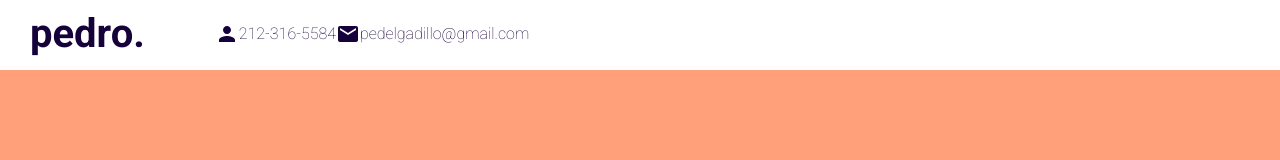
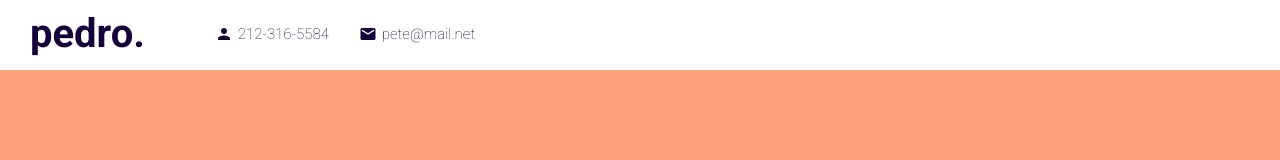
Before and after one commit to PeteDillo/React-Portfolio, a React (Create React App) app: page / in a window 1280 px wide. Shown: the top 160 px of the page. Built offline with nearby package versions, Linux system fonts and the light colour scheme.

Commit message:
fixed an issue with the top bar.

```diff
--- a/src/components/Topbar/Topbar.jsx
+++ b/src/components/Topbar/Topbar.jsx
@@ -5,17 +5,19 @@ export default function topbar() {
         <div className="topbar">
             <div className='wrapper'>
                 <div className="left">
-                    <a href="#intro"className='logo'>pedro.</a>
+                    <a href="#intro"className='logo'>
+                        pedro.
+                    </a>
                     <div className="itemContainer">
                     <Person className="icon"/>
-                    <span>
-                        212-316-5584
-                    </span>
+                    <span>212-316-5584</span>
                     </div>
+                    <div className="itemContainer">
                     <Mail className="icon" />
                     <span>
-                        pedelgadillo@gmail.com
+                        pete@mail.net
                     </span>
+                </div>
                 </div>
                 <div className="right">
 
--- a/src/components/Topbar/topbar.scss
+++ b/src/components/Topbar/topbar.scss
@@ -1,26 +1,26 @@
 @import "../../global.scss";
 
-.topbar{
+.topbar {
     width: 100%;
     height: 70px;
     background-color: white;
     color: $mainColor;
     position: fixed;
     top: 0;
-    z-index: 2;
+    z-index: 3;
+    transition: all 1s ease;
 
-.wrapper{
+    .wrapper {
       padding: 10px 30px;
       display: flex;
       align-items: center;
       justify-content: space-between;
 
-    .left{
+      .left {
         display: flex;
         align-items: center;
 
-
-        .logo{
+        .logo {
           font-size: 40px;
           font-weight: 700;
           text-decoration: none;
@@ -28,13 +28,21 @@
           margin-right: 40px;
         }
 
-        .itemContainer{
+        .itemContainer {
           display: flex;
           align-items: center;
           margin-left: 30px;
 
+          .icon {
+            font-size: 18px;
+            margin-right: 5px;
+          }
+
+          span {
+            font-size: 15px;
+            font-weight: 500;
           }
         }
       }
-
     }
+}
```
Lines whose indentation alone changed are shown as unchanged.
